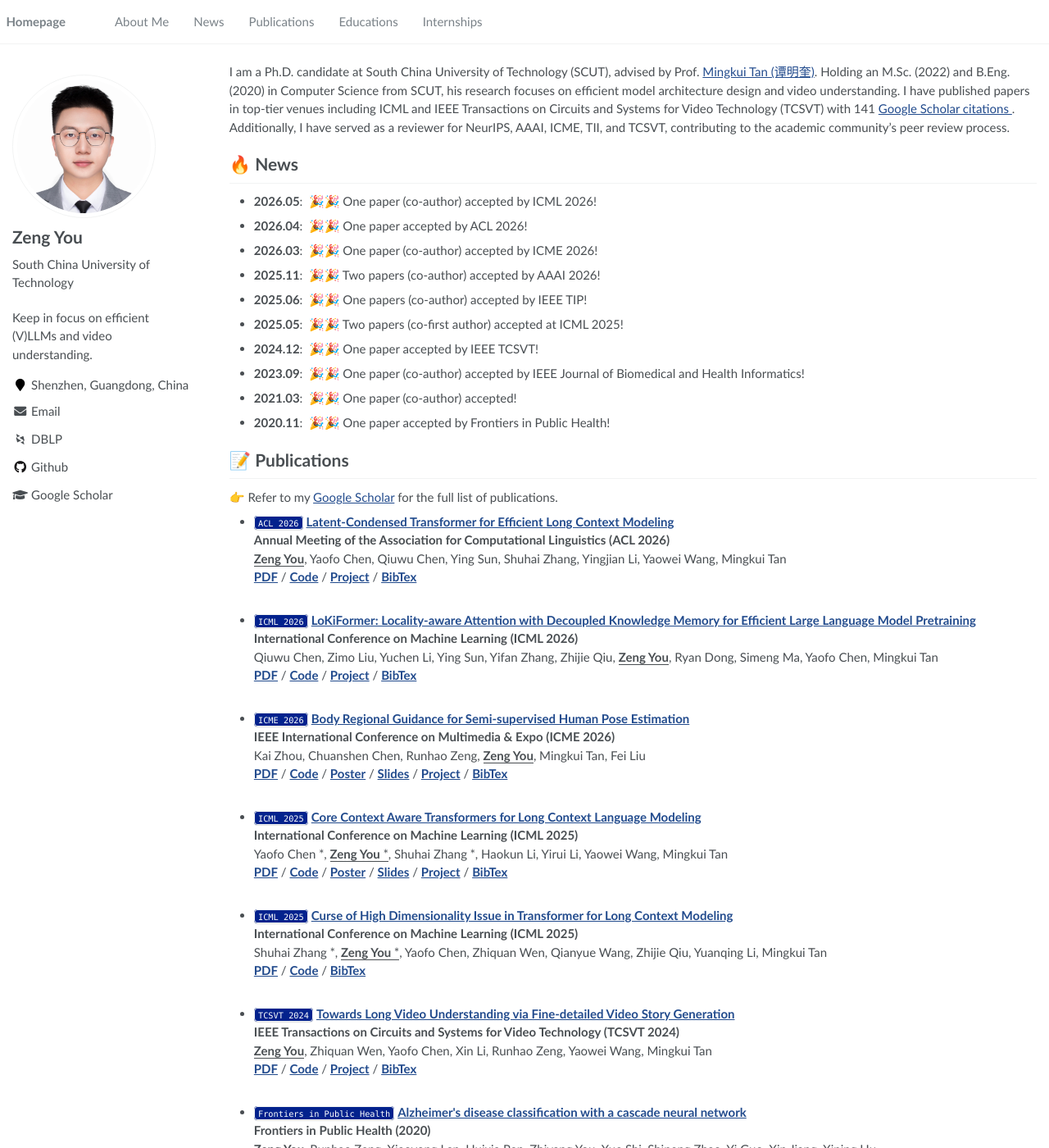
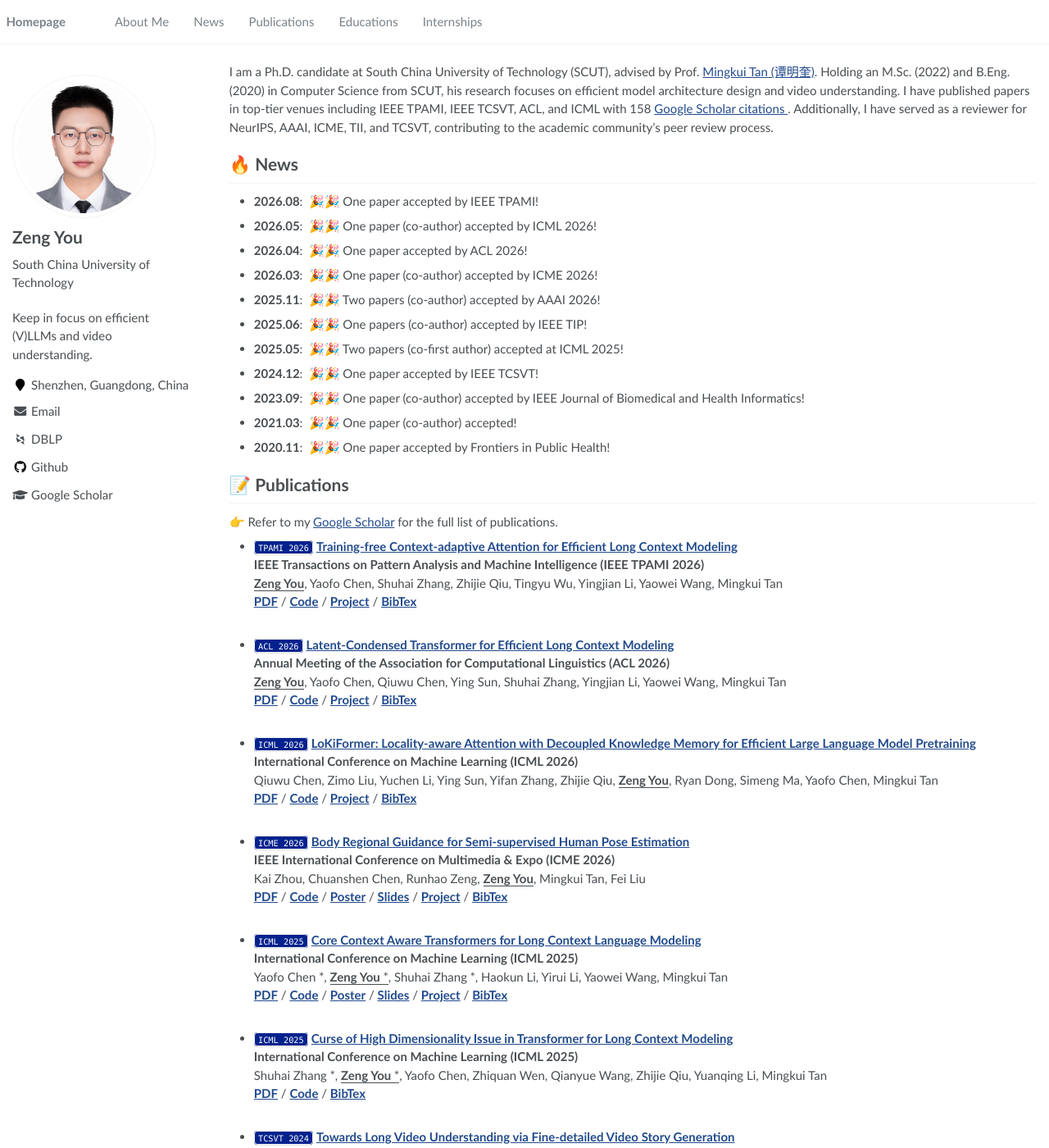
Before and after one commit to bolixinyu/homepage, a Jekyll site: the page built from _pages/about.md, in a window 1280 px wide and 1400 px high. Shown: the whole window at 82% size. Built offline with Jekyll 4.4.1, drawn with Linux system fonts in a browser that asks for light colours; some web fonts are replaced; formulas are drawn with MathJax 3; some of the changed text lies outside the part shown.

Commit message:
update tpami

```diff
--- a/_pages/about.md
+++ b/_pages/about.md
@@ -17,9 +17,10 @@ redirect_from:
 
 <span class='anchor' id='about-me'></span>
 
-I am a Ph.D. candidate at South China University of Technology (SCUT), advised by Prof. <a href='https://tanmingkui.github.io/'>Mingkui Tan (谭明奎)</a>. Holding an M.Sc. (2022) and B.Eng. (2020) in Computer Science from SCUT, his research focuses on efficient model architecture design and video understanding. I have published papers in top-tier venues including ICML and IEEE Transactions on Circuits and Systems for Video Technology (TCSVT) with 141 <a href='https://scholar.google.com/citations?user=7xCkJ-QAAAAJ'>Google Scholar citations </a>. Additionally, I have served as a reviewer for NeurIPS, AAAI, ICME, TII, and TCSVT, contributing to the academic community's peer review process.
+I am a Ph.D. candidate at South China University of Technology (SCUT), advised by Prof. <a href='https://tanmingkui.github.io/'>Mingkui Tan (谭明奎)</a>. Holding an M.Sc. (2022) and B.Eng. (2020) in Computer Science from SCUT, his research focuses on efficient model architecture design and video understanding. I have published papers in top-tier venues including IEEE TPAMI, IEEE TCSVT, ACL, and ICML with 158 <a href='https://scholar.google.com/citations?user=7xCkJ-QAAAAJ'>Google Scholar citations </a>. Additionally, I have served as a reviewer for NeurIPS, AAAI, ICME, TII, and TCSVT, contributing to the academic community's peer review process.
 
 # 🔥 News
+- **2026.08**: &nbsp;🎉🎉 One paper accepted by IEEE TPAMI!
 - **2026.05**: &nbsp;🎉🎉 One paper (co-author) accepted by ICML 2026!
 - **2026.04**: &nbsp;🎉🎉 One paper accepted by ACL 2026!
 - **2026.03**: &nbsp;🎉🎉 One paper (co-author) accepted by ICME 2026!
@@ -35,6 +36,12 @@ I am a Ph.D. candidate at South China University of Technology (SCUT), advised b
 👉 Refer to my [Google Scholar](https://scholar.google.com/citations?user=7xCkJ-QAAAAJ) for the full list of publications.
 
 <ul>
+<!-- TPAMI 2026 TCA -->
+ <li><code>TPAMI 2026</code> <a href=""><strong>Training-free Context-adaptive Attention for Efficient Long Context Modeling</strong></a><br>
+ <strong>IEEE Transactions on Pattern Analysis and Machine Intelligence (IEEE TPAMI 2026)</strong><br>
+<u><strong>Zeng You</strong></u>, Yaofo Chen, Shuhai Zhang, Zhijie Qiu, Tingyu Wu, Yingjian Li, Yaowei Wang, Mingkui Tan<br>
+<a href="https://arxiv.org/abs/2512.09238"><strong>PDF</strong></a> / <a href=""><strong>Code</strong></a> / <a href=""><strong>Project</strong></a> / <a href="./bibs/lca.txt"><strong>BibTex</strong></a> </li>
+<br>
 
 <!-- ACL 2026 LCA -->
  <li><code>ACL 2026</code> <a href=""><strong>Latent-Condensed Transformer for Efficient Long Context Modeling</strong></a><br>
@@ -73,7 +80,7 @@ Shuhai Zhang $^*$, <u><strong>Zeng You</strong> $^*$</u>, Yaofo Chen, Zhiquan We
 
 <!-- tcsvt fdvs-->
 <li><code>TCSVT 2024</code> <a href="https://ieeexplore.ieee.org/abstract/document/10789221"><strong>Towards Long Video Understanding via Fine-detailed Video Story Generation</strong></a> <br>
-<strong>IEEE Transactions on Circuits and Systems for Video Technology (TCSVT 2024)</strong><br>
+<strong>IEEE Transactions on Circuits and Systems for Video Technology (IEEE TCSVT 2024)</strong><br>
 
 <u><strong>Zeng You</strong></u>, Zhiquan Wen, Yaofo Chen, Xin Li, Runhao Zeng, Yaowei Wang, Mingkui Tan<br>
 
```
Also changed, not shown: bibs/tca.txt (added, +9 -0 lines).
